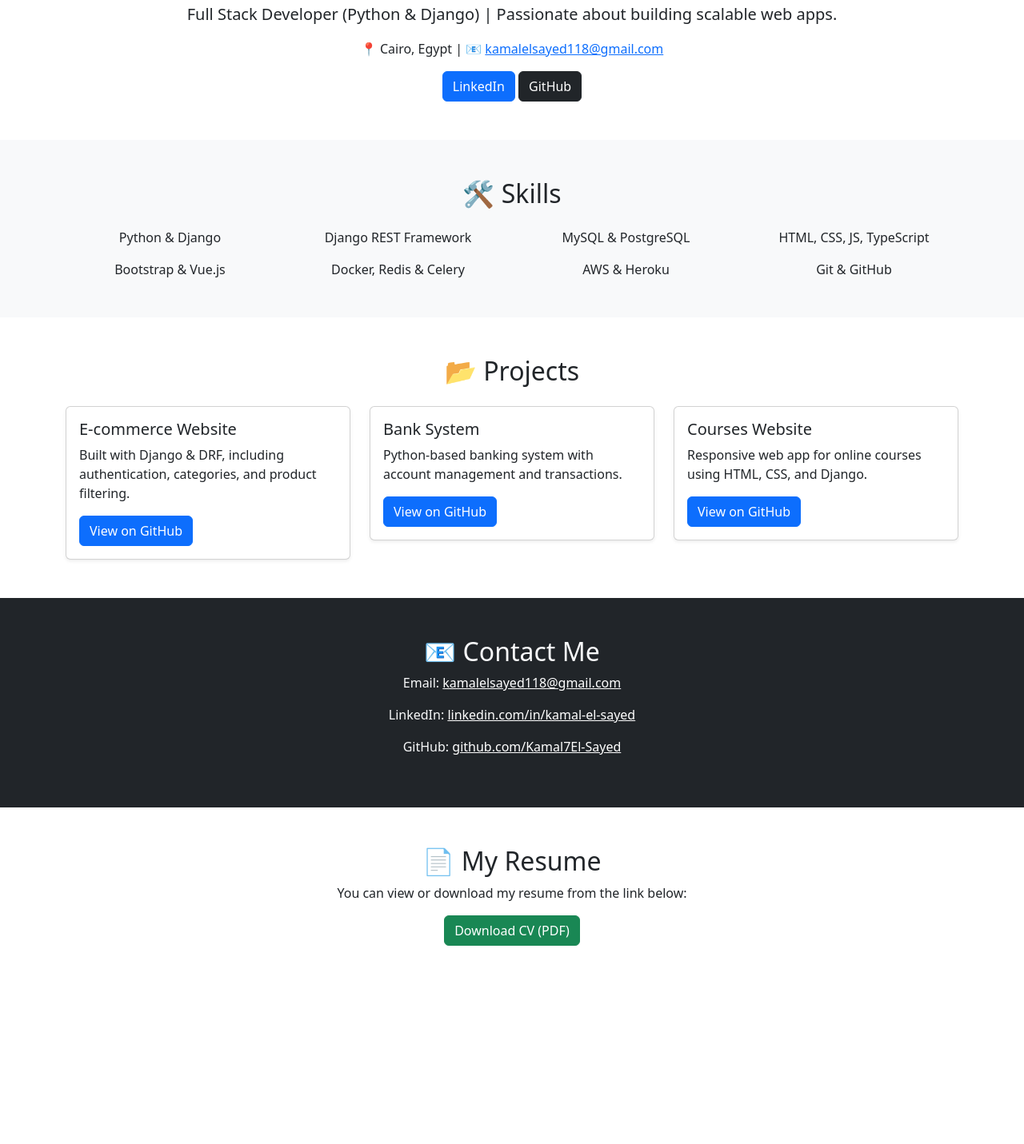
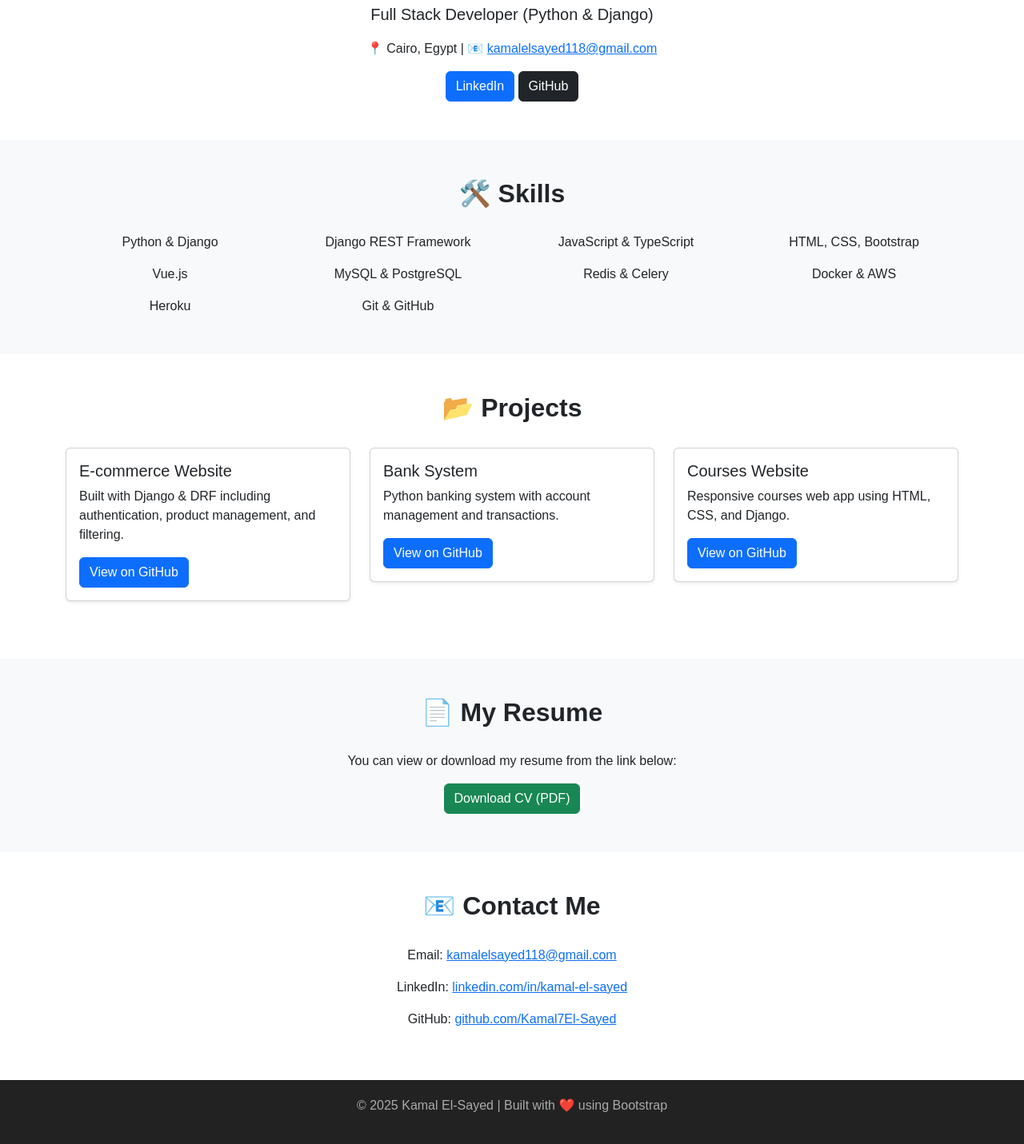
Before and after one commit to Kamal7El-Sayed/portfolio, a plain HTML site: page index.html in a window 1280 px wide. Shown: the part 165-1596 px from the top of the page at 80% size. Before the commit the page ends 1396 px from the top, so only its background shows below. Drawn offline with nearby package versions, Linux system fonts and the light colour scheme.

Commit message:
Update index.html

```diff
--- a/index.html
+++ b/index.html
@@ -6,6 +6,35 @@
     <meta name="viewport" content="width=device-width, initial-scale=1.0">
     <title>Kamal El-Sayed | Portfolio</title>
     <link href="https://cdn.jsdelivr.net/npm/bootstrap@5.3.2/dist/css/bootstrap.min.css" rel="stylesheet">
+    <style>
+        body {
+            font-family: Arial, sans-serif;
+        }
+
+        .navbar-brand {
+            font-weight: bold;
+        }
+
+        .section-title {
+            font-weight: bold;
+            margin-bottom: 30px;
+        }
+
+        footer {
+            background: #222;
+            color: #aaa;
+            padding: 20px;
+        }
+
+        footer a {
+            color: #00bcd4;
+            text-decoration: none;
+        }
+
+        footer a:hover {
+            text-decoration: underline;
+        }
+    </style>
 </head>
 
 <body>
@@ -22,6 +51,7 @@
                     <li class="nav-item"><a class="nav-link" href="#about">About</a></li>
                     <li class="nav-item"><a class="nav-link" href="#skills">Skills</a></li>
                     <li class="nav-item"><a class="nav-link" href="#projects">Projects</a></li>
+                    <li class="nav-item"><a class="nav-link" href="#resume">Resume</a></li>
                     <li class="nav-item"><a class="nav-link" href="#contact">Contact</a></li>
                 </ul>
             </div>
@@ -32,7 +62,7 @@
     <section id="about" class="py-5 text-center">
         <div class="container">
             <h1 class="mb-3">👋 Hi, I'm Kamal El-Sayed</h1>
-            <p class="lead">Full Stack Developer (Python & Django) | Passionate about building scalable web apps.</p>
+            <p class="lead">Full Stack Developer (Python & Django)</p>
             <p>📍 Cairo, Egypt | 📧 <a href="mailto:kamalelsayed118@gmail.com">kamalelsayed118@gmail.com</a></p>
             <a href="https://www.linkedin.com/in/kamal-el-sayed-b4aa44247" target="_blank"
                 class="btn btn-primary">LinkedIn</a>
@@ -43,15 +73,17 @@
     <!-- Skills Section -->
     <section id="skills" class="py-5 bg-light">
         <div class="container">
-            <h2 class="text-center mb-4">🛠️ Skills</h2>
+            <h2 class="text-center section-title">🛠️ Skills</h2>
             <div class="row text-center">
                 <div class="col-md-3">Python & Django</div>
                 <div class="col-md-3">Django REST Framework</div>
-                <div class="col-md-3">MySQL & PostgreSQL</div>
-                <div class="col-md-3">HTML, CSS, JS, TypeScript</div>
-                <div class="col-md-3 mt-3">Bootstrap & Vue.js</div>
-                <div class="col-md-3 mt-3">Docker, Redis & Celery</div>
-                <div class="col-md-3 mt-3">AWS & Heroku</div>
+                <div class="col-md-3">JavaScript & TypeScript</div>
+                <div class="col-md-3">HTML, CSS, Bootstrap</div>
+                <div class="col-md-3 mt-3">Vue.js</div>
+                <div class="col-md-3 mt-3">MySQL & PostgreSQL</div>
+                <div class="col-md-3 mt-3">Redis & Celery</div>
+                <div class="col-md-3 mt-3">Docker & AWS</div>
+                <div class="col-md-3 mt-3">Heroku</div>
                 <div class="col-md-3 mt-3">Git & GitHub</div>
             </div>
         </div>
@@ -60,35 +92,34 @@
     <!-- Projects Section -->
     <section id="projects" class="py-5">
         <div class="container">
-            <h2 class="text-center mb-4">📂 Projects</h2>
+            <h2 class="text-center section-title">📂 Projects</h2>
             <div class="row">
                 <div class="col-md-4">
-                    <div class="card shadow-sm">
+                    <div class="card shadow-sm mb-4">
                         <div class="card-body">
                             <h5 class="card-title">E-commerce Website</h5>
-                            <p class="card-text">Built with Django & DRF, including authentication, categories, and
-                                product filtering.</p>
+                            <p class="card-text">Built with Django & DRF including authentication, product management,
+                                and filtering.</p>
                             <a href="https://github.com/Kamal7El-Sayed/Django-Greeny-Ecommerce-Website" target="_blank"
                                 class="btn btn-primary">View on GitHub</a>
                         </div>
                     </div>
                 </div>
                 <div class="col-md-4">
-                    <div class="card shadow-sm">
+                    <div class="card shadow-sm mb-4">
                         <div class="card-body">
                             <h5 class="card-title">Bank System</h5>
-                            <p class="card-text">Python-based banking system with account management and transactions.
-                            </p>
+                            <p class="card-text">Python banking system with account management and transactions.</p>
                             <a href="https://github.com/Kamal7El-Sayed/python-bank-system" target="_blank"
                                 class="btn btn-primary">View on GitHub</a>
                         </div>
                     </div>
                 </div>
                 <div class="col-md-4">
-                    <div class="card shadow-sm">
+                    <div class="card shadow-sm mb-4">
                         <div class="card-body">
                             <h5 class="card-title">Courses Website</h5>
-                            <p class="card-text">Responsive web app for online courses using HTML, CSS, and Django.</p>
+                            <p class="card-text">Responsive courses web app using HTML, CSS, and Django.</p>
                             <a href="https://github.com/Kamal7El-Sayed/courses-website-" target="_blank"
                                 class="btn btn-primary">View on GitHub</a>
                         </div>
@@ -98,27 +129,30 @@
         </div>
     </section>
 
-    <!-- Contact Section -->
-    <section id="contact" class="py-5 bg-dark text-light text-center">
+    <!-- Resume Section -->
+    <section id="resume" class="py-5 bg-light text-center">
         <div class="container">
-            <h2>📧 Contact Me</h2>
-            <p>Email: <a href="mailto:kamalelsayed118@gmail.com" class="text-white">kamalelsayed118@gmail.com</a></p>
-            <p>LinkedIn: <a href="https://www.linkedin.com/in/kamal-el-sayed-b4aa44247" target="_blank"
-                    class="text-white">linkedin.com/in/kamal-el-sayed</a></p>
-            <p>GitHub: <a href="https://github.com/Kamal7El-Sayed" target="_blank"
-                    class="text-white">github.com/Kamal7El-Sayed</a></p>
-        </div>
-    </section>
-
-    <!-- Resume Section -->
-    <section id="resume" class="py-5 text-center">
-        <div class="container">
-            <h2>📄 My Resume</h2>
+            <h2 class="section-title">📄 My Resume</h2>
             <p>You can view or download my resume from the link below:</p>
             <a href="KamalElsayed_Resume_Backend.pdf" target="_blank" class="btn btn-success">Download CV (PDF)</a>
         </div>
     </section>
 
+    <!-- Contact Section -->
+    <section id="contact" class="py-5 text-center">
+        <div class="container">
+            <h2 class="section-title">📧 Contact Me</h2>
+            <p>Email: <a href="mailto:kamalelsayed118@gmail.com">kamalelsayed118@gmail.com</a></p>
+            <p>LinkedIn: <a href="https://www.linkedin.com/in/kamal-el-sayed-b4aa44247"
+                    target="_blank">linkedin.com/in/kamal-el-sayed</a></p>
+            <p>GitHub: <a href="https://github.com/Kamal7El-Sayed" target="_blank">github.com/Kamal7El-Sayed</a></p>
+        </div>
+    </section>
+
+    <!-- Footer -->
+    <footer class="text-center">
+        <p>© 2025 Kamal El-Sayed | Built with ❤️ using Bootstrap</p>
+    </footer>
 
     <script src="https://cdn.jsdelivr.net/npm/bootstrap@5.3.2/dist/js/bootstrap.bundle.min.js"></script>
 </body>
```
